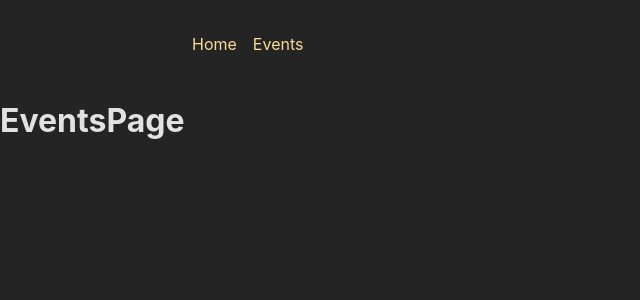
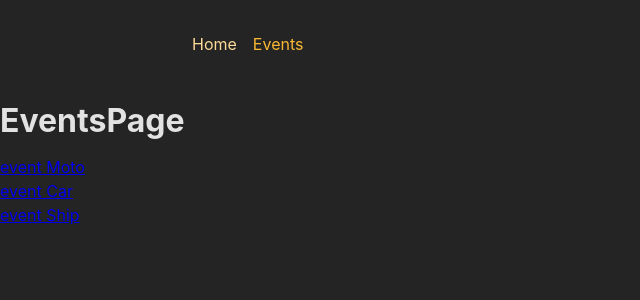
Before and after one commit to Sergii-Osedchuk/router-project, a React (Create React App) app in the folder frontend/: page /events in a window 1280 px wide. Shown: the top 300 px of the page, without its empty margins (0-640 px from the left). Built offline with nearby package versions, Linux system fonts and the light colour scheme.

Commit message:
add some events and display it in eventspage

```diff
--- a/frontend/src/App.js
+++ b/frontend/src/App.js
@@ -32,11 +32,11 @@ const router = createBrowserRouter([
     path: '/',
     element: <RootLayout />,
     children: [
-      {path: '/', element: <HomePage />},
-      {path: '/events', element: <EventsPage />},
-      {path: '/events/:eventId', element: <EventDetailPage />},
-      {path: '/events/new', element: <NewEventPage />},
-      {path: '/events/:eventId/edit', element: <EditEventPage />}
+      {index: true, element: <HomePage />},
+      {path: 'events', element: <EventsPage />},
+      {path: 'events/:eventId', element: <EventDetailPage />},
+      {path: 'events/new', element: <NewEventPage />},
+      {path: 'events/:eventId/edit', element: <EditEventPage />}
     ]
   },
 ])
--- a/frontend/src/components/MainNavigation.js
+++ b/frontend/src/components/MainNavigation.js
@@ -1,4 +1,6 @@
+
 import classes from './MainNavigation.module.css';
+import { NavLink } from 'react-router-dom';
 
 function MainNavigation() {
   return (
@@ -6,10 +8,24 @@ function MainNavigation() {
       <nav>
         <ul className={classes.list}>
           <li>
-            <a>Home</a>
+            <NavLink
+              to='/'
+              className={({isActive}) =>
+              isActive && classes.active
+              }
+            >
+                Home
+            </NavLink>
           </li>
           <li>
-            <a>Events</a>
+            <NavLink
+              to='/events'
+              className={({isActive}) =>
+              isActive && classes.active
+              }
+            >
+              Events
+            </NavLink>
           </li>
         </ul>
       </nav>
--- a/frontend/src/pages/Events.js
+++ b/frontend/src/pages/Events.js
@@ -1,3 +1,30 @@
+import { Link } from 'react-router-dom';
+
+const EVENT_LIST = [{
+    id: 'r1',
+    title: 'event Moto'
+  },
+  {
+    id: 'r2',
+    title: 'event Car'
+  },
+  {
+    id: 'r3',
+    title: 'event Ship'
+  },
+];
+
 export default function EventsPage() {
-  return <h1>EventsPage</h1>
+  return (
+    <>
+      <h1>EventsPage</h1>
+      <ul>
+        {EVENT_LIST.map((event) => <li key={event.id}>
+          <Link to={event.id}>{event.title}</Link>
+        </li>
+        )}
+      </ul>
+    </>
+
+  )
 }
```
